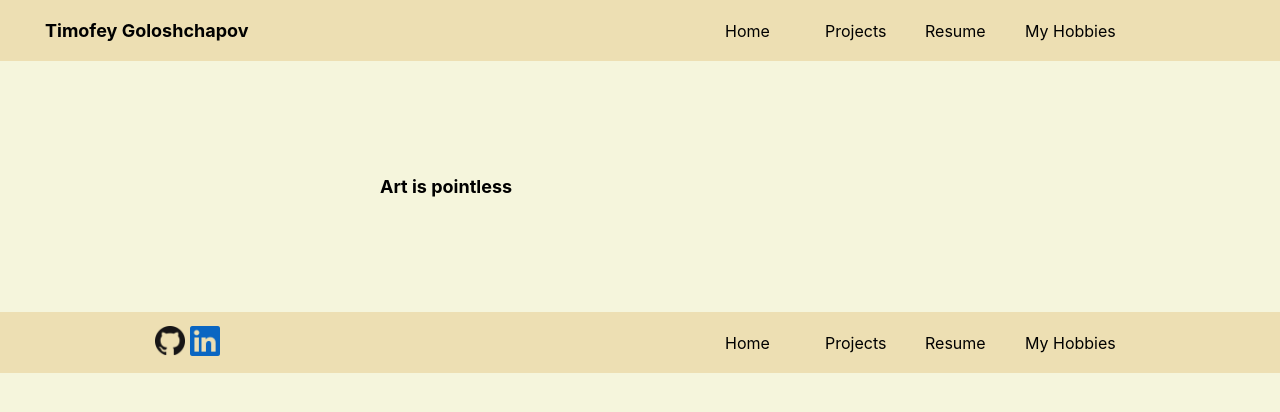
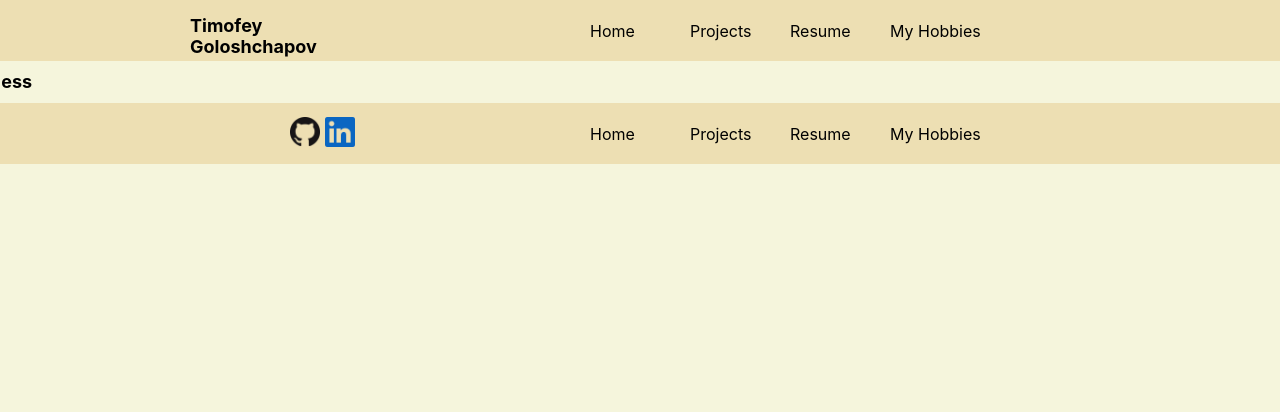
Before and after one commit to Timbobeek/portfolio, a React (Create React App) app: page /hobbies in a window 1280 px wide. Shown: the top 412 px of the page. Built offline with nearby package versions, Linux system fonts and the light colour scheme.

Commit message:
footer/header rebuild wip

```diff
--- a/src/components/header.css
+++ b/src/components/header.css
@@ -2,9 +2,13 @@ header {
     height: 21px;
     padding: 20px;
     display: flex;
-    justify-content: space-around;
+    justify-content: center;
     align-items: center;
     background-color: #EDDFB3;
+}
+
+.header-left{
+  width: 300px;
 }
 
 .header-left a {
@@ -38,9 +42,10 @@ header {
 
 
 #pillar {
-     display: block;
-     margin: 100px auto;
-     width: 300px;
+     /* display: block; */
+     /* margin: 100px auto; */
+     margin-left: 30px;
+     width: 100px;
      transform: translateX(-130px);
      perspective: 1900px;
    }
@@ -53,7 +58,7 @@ header {
    }
 
    .row {
-     width: 550px;
+     width: 400px;
      position: relative;
      z-index: 2;
      color: black;
@@ -79,19 +84,17 @@ header {
 
      .left {
         width: 350px;
-        padding: 15px 20px;
+        margin-top: 10px;
         align-items: center;
-
         transform-style: preserve-3d;
         transform: rotateY(0deg);
      }
 
      .right {
         width: 350px;
-        padding: 15px 20px;
-     text-align: left;
-       transform: rotateY(90deg);
-     transform-origin: left center;
-       transform-style: preserve-3d;
+        text-align: left;
+        transform: rotateY(90deg);
+        transform-origin: left center;
+        transform-style: preserve-3d;
         backface-visibility: hidden;
      }
```
